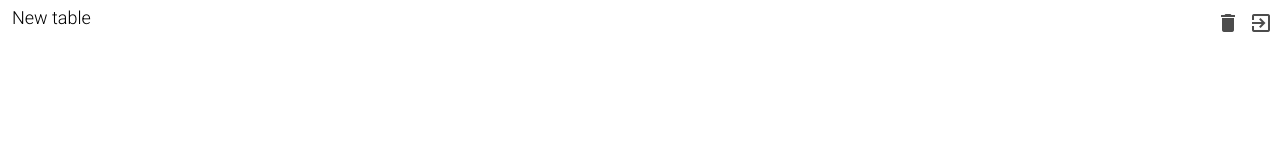
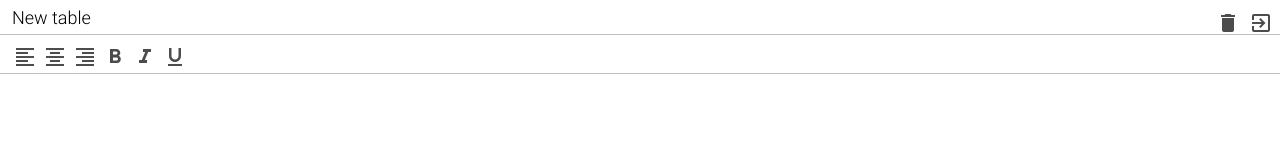
Before and after one commit to Madi-S/JS-Excel-Course, a website built with webpack: page src/index.html in a window 1280 px wide. Built offline with nearby package versions, Linux system fonts and the light colour scheme.

Commit message:
toolbar styles added

```diff
--- a/src/index.html
+++ b/src/index.html
@@ -39,7 +39,41 @@
             </div>
 
             <div class="excel__toolbar">
+                <div class="button">
+                    <span class="material-icons">
+                        format_align_left
+                    </span>
+                </div>
 
+                <div class="button">
+                    <span class="material-icons">
+                        format_align_center
+                    </span>
+                </div>
+
+                <div class="button">
+                    <span class="material-icons">
+                        format_align_right
+                    </span>
+                </div>
+
+                <div class="button">
+                    <span class="material-icons">
+                        format_bold
+                    </span>
+                </div>
+
+                <div class="button">
+                    <span class="material-icons">
+                        format_italic
+                    </span>
+                </div>
+
+                <div class="button">
+                    <span class="material-icons">
+                        format_underlined
+                    </span>
+                </div>
             </div>
 
             <div class="excel__formula">
--- a/src/scss/_variables.scss
+++ b/src/scss/_variables.scss
@@ -1,2 +1,3 @@
 $header-height: 34px;
+$toolbar-height: 40px;
 $border-color: #c0c0c0
--- a/src/scss/toolbar.scss
+++ b/src/scss/toolbar.scss
@@ -2,5 +2,17 @@
 @import "mixins";
 
 .excel__toolbar {
+    height: $toolbar-height;
+    position: absolute;
+    left: 0;
+    right: 0;
+    top: $header-height;
+    border-top: 1px solid $border-color;
+    border-bottom: 1px solid $border-color;
+    padding: 7px 10px;
+    display: flex;
 
+    .button {
+        @include button(green);
+    }
 }
```
